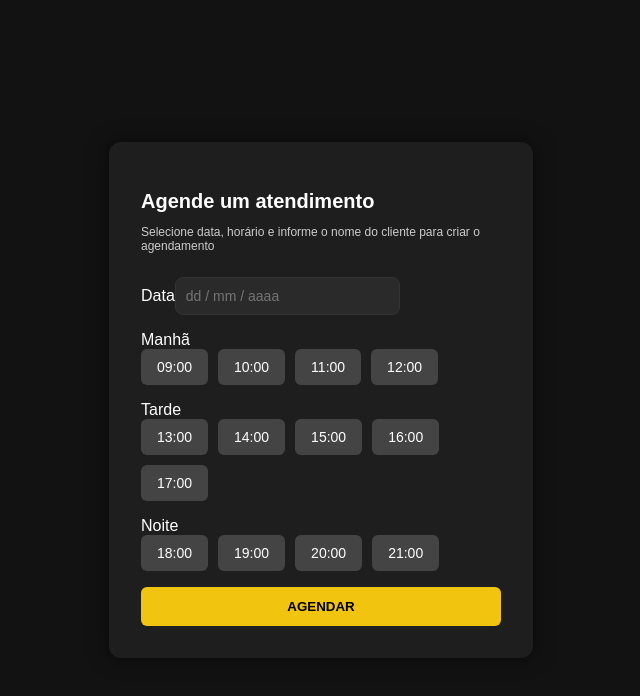
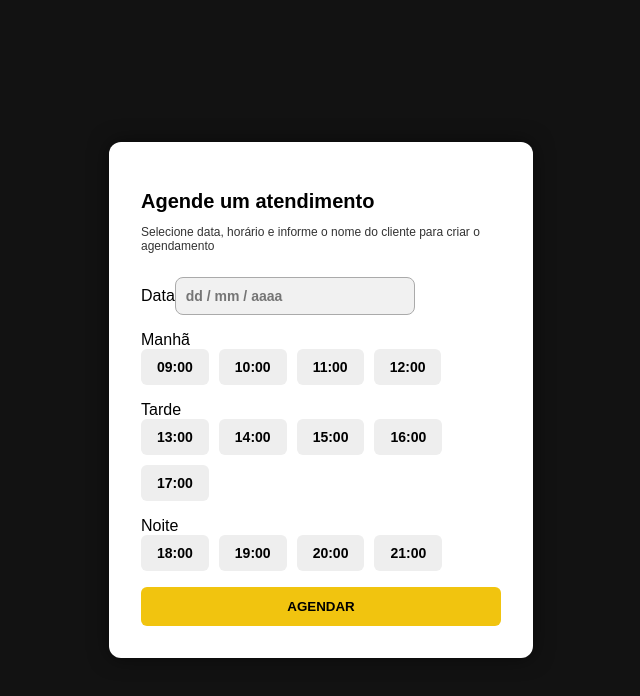
Before and after one commit to meun8n/victor-agenda, a React (Vite) app: page / in a window 1280 px wide. Shown: the top 696 px of the page, without its empty margins (319-959 px from the left). Built offline with nearby package versions, Linux system fonts and the light colour scheme.

Commit message:
Update Agendamento.css

```diff
--- a/src/components/Agendamento.css
+++ b/src/components/Agendamento.css
@@ -1,7 +1,7 @@
 /* Estiliza o popup e o calendário do react-datepicker */
 .popup-container {
-  background-color: #1e1e1e;
-  color: #fff;
+  background-color: #fff;
+  color: #000;
   padding: 2rem;
   border-radius: 12px;
   width: 360px;
@@ -10,13 +10,13 @@
 
 .titulo {
   font-size: 20px;
-  font-weight: 600;
+  font-weight: 700;
   margin-bottom: 0.5rem;
 }
 
 .descricao {
   font-size: 12px;
-  color: #ccc;
+  color: #333;
   margin-bottom: 1.5rem;
 }
 
@@ -24,10 +24,11 @@
   width: 100%;
   padding: 10px;
   border-radius: 8px;
-  border: 1px solid #333;
-  background-color: #2a2a2a;
-  color: #fff;
+  border: 1px solid #aaa;
+  background-color: #f1f1f1;
+  color: #000;
   font-size: 14px;
+  font-weight: 600;
   margin-bottom: 1rem;
 }
 
@@ -42,10 +43,11 @@
   padding: 10px 16px;
   border-radius: 6px;
   border: none;
-  background-color: #444;
-  color: #fff;
+  background-color: #eee;
+  color: #000;
   cursor: pointer;
   font-size: 14px;
+  font-weight: bold;
 }
 
 .hora.selecionado {
@@ -67,41 +69,39 @@
 
 /* Estilo do calendário */
 .custom-calendar {
-  background-color: #1e1e1e;
-  color: #fff;
+  background-color: #fff;
+  color: #000;
   border: none;
-  box-shadow: 0 0 10px rgba(0,0,0,0.3);
+  box-shadow: 0 0 10px rgba(0, 0, 0, 0.3);
 }
 
 .custom-calendar .react-datepicker__header {
-  background-color: #1e1e1e;
-  border-bottom: 1px solid #333;
+  background-color: #fff;
+  border-bottom: 1px solid #ccc;
 }
 
-/* Texto dos dias e nomes dos dias */
 .custom-calendar .react-datepicker__day,
-.custom-calendar .react-datepicker__day-name {
-  color: #000; /* <- alterado de branco para preto */
+.custom-calendar .react-datepicker__day-name,
+.custom-calendar .react-datepicker__day--outside-month {
+  color: #000;
+  font-weight: bold;
 }
 
-/* Dia selecionado */
 .custom-calendar .react-datepicker__day--selected,
 .custom-calendar .react-datepicker__day--keyboard-selected {
-  background-color: #f1c40f;
-  color: #000;
+  background-color: #000;
+  color: #fff;
   border-radius: 50%;
 }
 
-/* Hover */
 .custom-calendar .react-datepicker__day:hover {
-  background-color: #444;
+  background-color: #f1c40f;
   color: #000;
 }
 
-/* Mês atual e ícone de navegação */
 .custom-calendar .react-datepicker__current-month,
 .custom-calendar .react-datepicker__navigation-icon::before {
-  color: #000; /* <- também alterado para preto */
+  color: #000;
 }
 
 .custom-calendar .react-datepicker__navigation {
```
